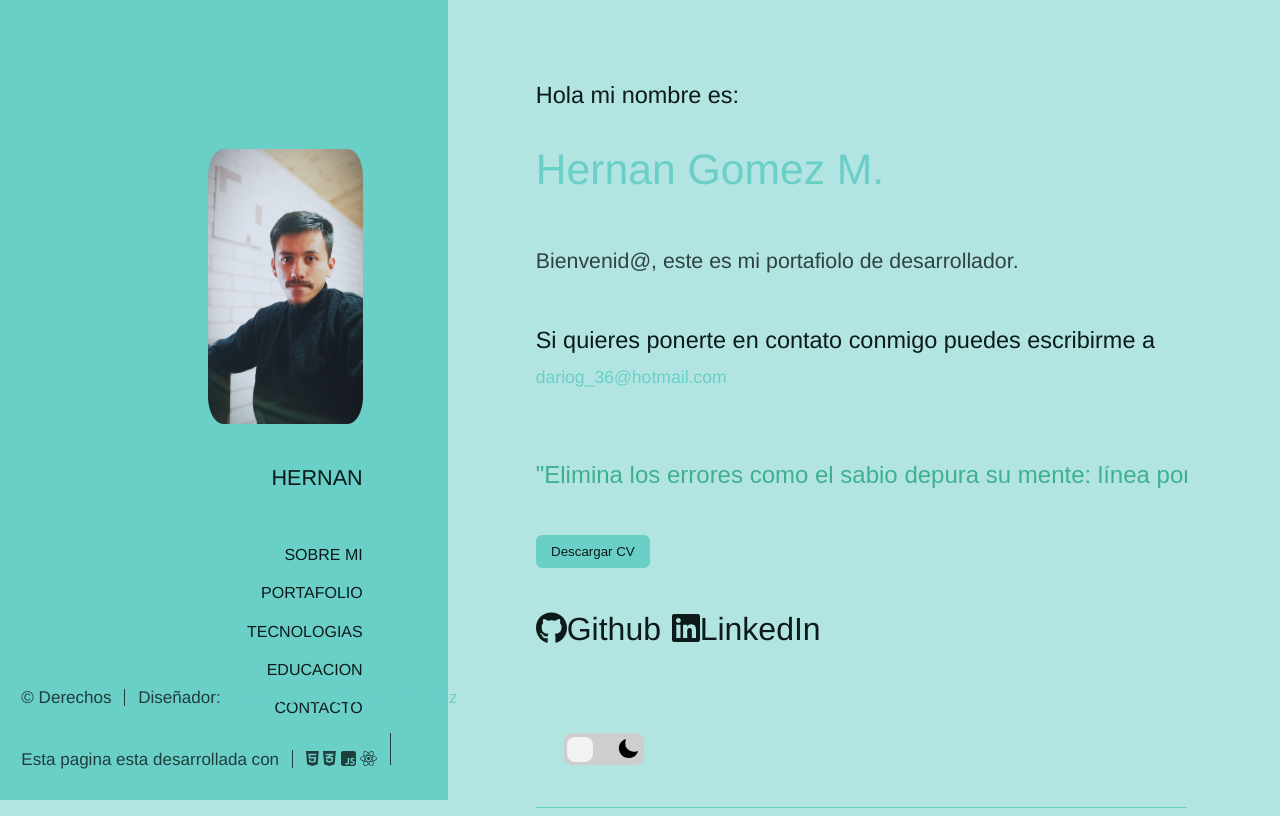
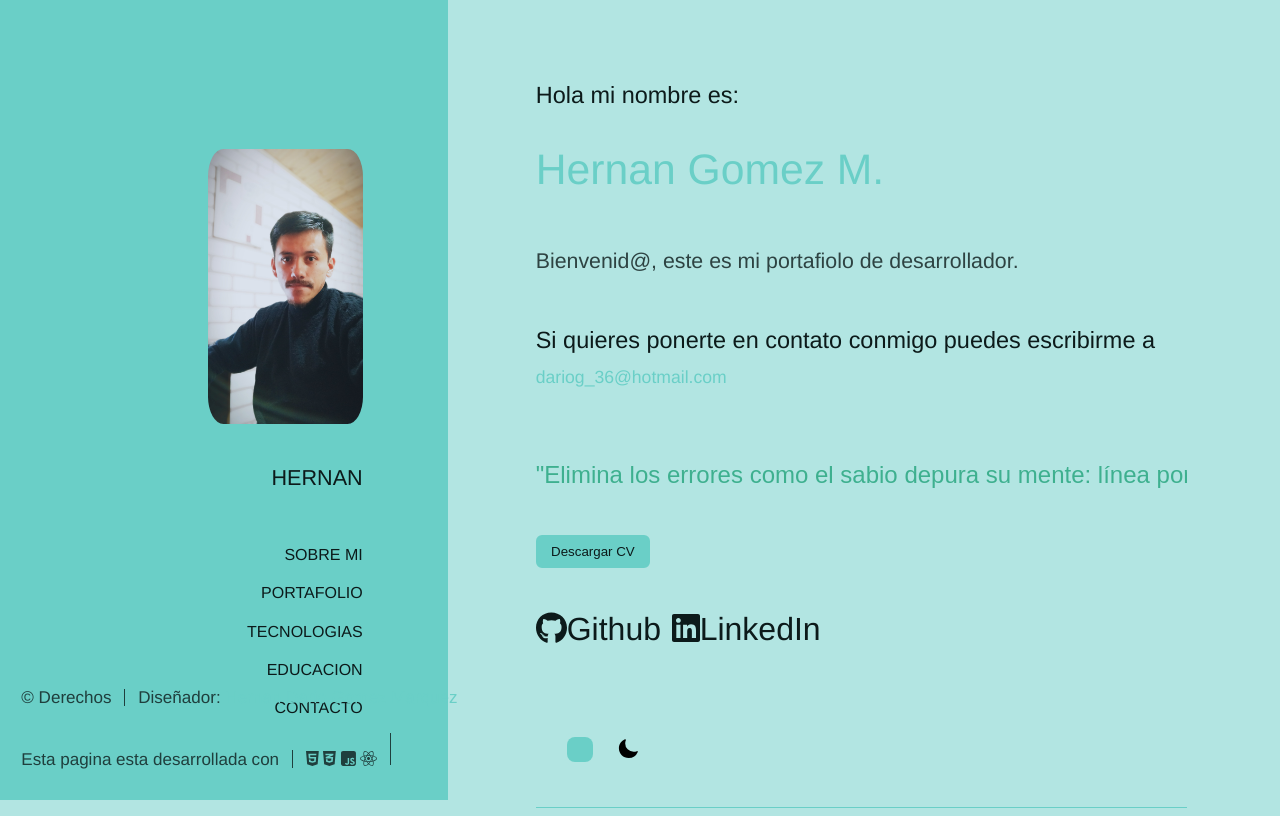
Before and after one commit to JanVal3k/Portafolio, a React (Create React App) app: page / in a window 1280 px wide. Built offline with nearby package versions, Linux system fonts and the light colour scheme.

Commit message:
se agregan links de proyectos ya subidos y boton de darkMode se modifica el package para cuando se suba el proyecto

```diff
--- a/package.json
+++ b/package.json
@@ -25,7 +25,8 @@
     "start": "react-scripts start",
     "build": "react-scripts build",
     "test": "react-scripts test",
-    "eject": "react-scripts eject"
+    "eject": "react-scripts eject",
+    "build": "CI=false react-scripts build"
   },
   "eslintConfig": {
     "extends": [
--- a/src/components/funcionales/sectionPortafolio.js
+++ b/src/components/funcionales/sectionPortafolio.js
@@ -84,7 +84,7 @@ const SectionPortafolio = ({ id }) => {
         </ul>
       ),
       girhubUrl: "https://github.com/JanVal3k/Biblioteca-Comidas-y-Bebidas",
-      url: "https://github.com/JanVal3k/Biblioteca-Comidas-y-Bebidas",
+      url: "https://recetasybebidas.netlify.app",
     },
     {
       id: 2,
@@ -118,7 +118,7 @@ const SectionPortafolio = ({ id }) => {
         </ul>
       ),
       girhubUrl: "https://github.com/JanVal3k/Matatena",
-      url: "https://ejemplo2.com",
+      url: "https://matatenagame.netlify.app",
     },
     {
       id: 3,
--- a/src/components/funcionales/sectionSobreMi.js
+++ b/src/components/funcionales/sectionSobreMi.js
@@ -20,12 +20,11 @@ export default function SobreMi({ id }) {
         programacion unos años atras.
         <br />
       </h3>
-      <br />
       <strong>
-        <h3>
+        <p>
           Actualmente me encuentro estudiando y avansando en el desarrollo de mi
           programacion.
-        </h3>
+        </p>
       </strong>
       <br />
       <h3>
--- a/src/styles/modoOscuro.module.css
+++ b/src/styles/modoOscuro.module.css
@@ -19,12 +19,12 @@
     cursor: pointer;
     display: flex;
     justify-content: space-between;
-    background-color: #cecece;
+    background-color: #B2E5E2;
     position: relative;
   }
 
   .themeCheckbox:checked + label {
-    background-color: #3a3a3a;
+    background-color: #2B3434;
   }
 
   .themeCheckbox + label:active {
@@ -41,12 +41,12 @@
     left: 0.1em;
     z-index: 10;
     transition: 0.5s cubic-bezier(1, 0.33, 0.11, 1.34);
-    background-color: #f2f2f2;
+    background-color: #6ACFC7;
   }
 
   .themeCheckbox:checked + label div {
     left: 1.6em;
-    background-color: #212121;
+    background-color: #0C1A1A;
   }
 
   .themeCheckbox + label span {
@@ -66,7 +66,7 @@
   }
 
   .themeCheckbox + label span:last-of-type {
-    color: #cecece;
+    color: #6ACFC7;
   }
   /*INICO ESTILOS PARA EL CAMBIO DE MODO*/
   .themeToggle {
```
